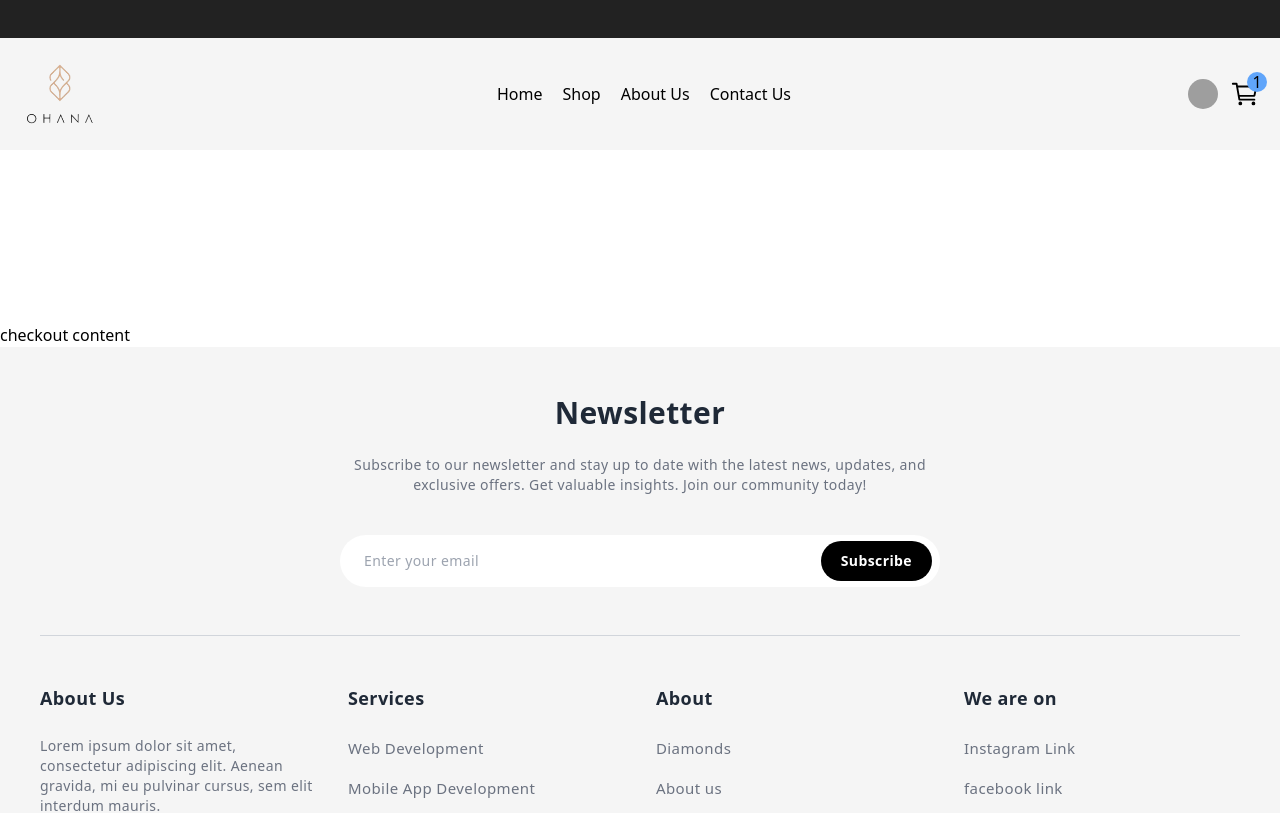
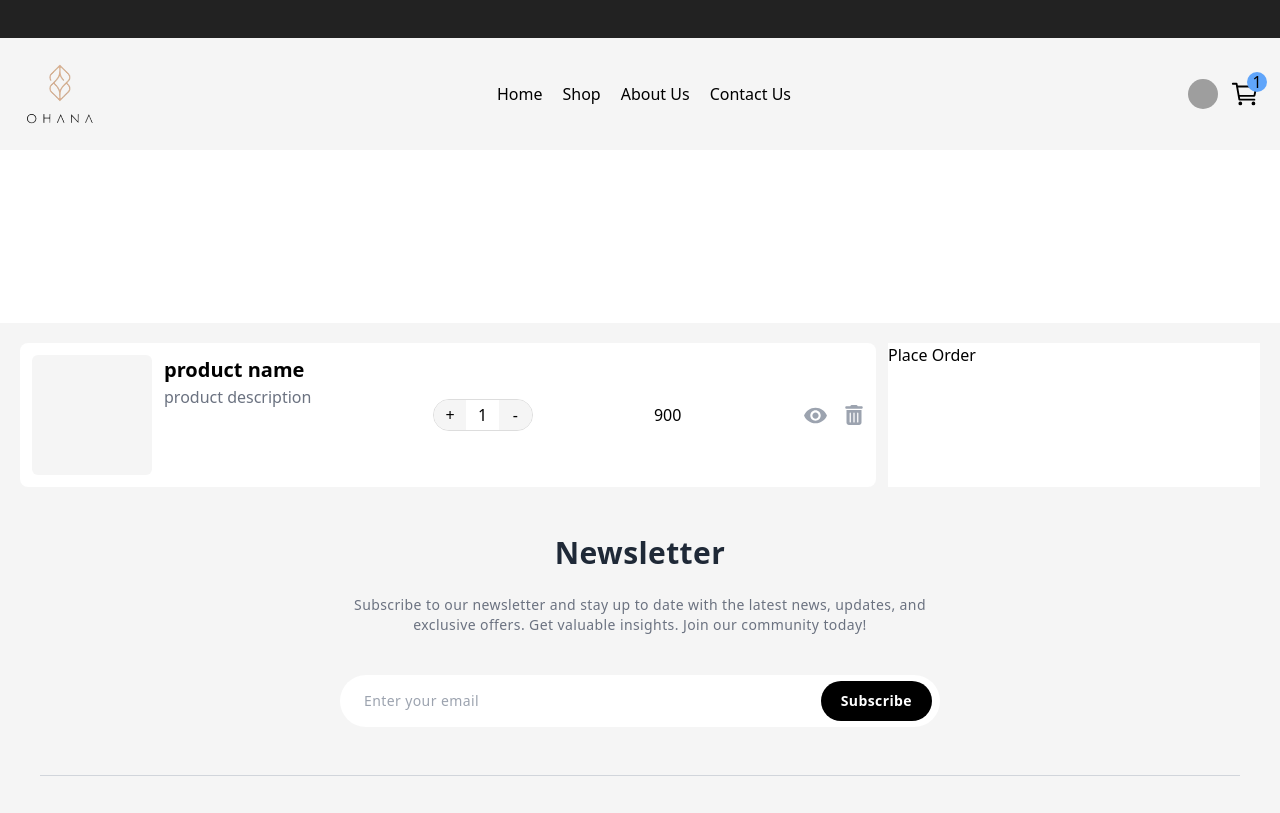
Before and after one commit to mihir1811/my-ecom-frontend, a React (Vite) app: page /checkout in a window 1280 px wide. Shown: the top 813 px of the page. Built offline with nearby package versions, Linux system fonts and the light colour scheme; grey boxes are pictures that could not be loaded.

Commit message:
add content in checkout page

```diff
--- a/src/pages/userPages/CartPage.jsx
+++ b/src/pages/userPages/CartPage.jsx
@@ -2,12 +2,15 @@ import React, { useState } from "react";
 import Footer2 from "../../components/footer2";
 import { MdRemoveRedEye } from "react-icons/md";
 import { FaTrashCan } from "react-icons/fa6";
+import { useNavigate } from "react-router-dom";
 
 import Header2 from "../../components/Header2";
 import Header from "../../components/Header";
 
 const CartPage = () => {
   const [value, setValue] = useState(1);
+  const navigate = useNavigate();
+
   return (
     <>
       <Header />
@@ -19,8 +22,8 @@ const CartPage = () => {
             <b>2 items</b> in your bag
           </p>
 
-          <div className="flex mt-4">
-            <div className="md:w-[69%] me-[1%] rounded-lg p-3 bg-white">
+          <div className="flex mt-4 flex-wrap">
+            <div className="md:w-[69%] me-[1%] rounded-xl p-3 bg-white">
               <div className="flex justify-between w-full items-center">
                 <div className="flex">
                   <div>
@@ -61,7 +64,11 @@ const CartPage = () => {
                 </div>
               </div>
             </div>
-            <div className="md:w-[30%] h-1 bg-white"></div>
+            <div className="md:w-[30%] rounded-xl p-3 bg-white">
+              <button onClick={() => navigate("/checkout")}>
+                proceed to checkout
+              </button>
+            </div>
           </div>
         </div>
       </section>
--- a/src/pages/userPages/CheckOutPage.jsx
+++ b/src/pages/userPages/CheckOutPage.jsx
@@ -1,12 +1,66 @@
-import React from "react";
+import React, { useState } from "react";
 import Header from "../../components/Header";
 import Footer2 from "../../components/footer2";
+import { MdRemoveRedEye } from "react-icons/md";
+import { FaTrashCan } from "react-icons/fa6";
+import { useNavigate } from "react-router-dom";
 
 const CheckOutPage = () => {
+  const [value, setValue] = useState(1);
+  const navigate = useNavigate();
   return (
     <>
       <Header />
-      <h1>checkout content</h1>
+      <section className="bg-[#f5f5f5]">
+        <div className="max-w-[1320px] px-[20px]">
+          <div className="flex pt-5 flex-wrap">
+            <div className="md:w-[69%] me-[1%] rounded-lg p-3 bg-white">
+              <div className="flex justify-between w-full items-center">
+                <div className="flex">
+                  <div>
+                    {/* <img /> */}
+                    <div className="bg-[#f5f5f5] rounded-md h-[120px] w-[120px] max-h-[150px] max-w-[150px]"></div>
+                  </div>
+                  <div className="ms-3">
+                    <h3 className="font-semibold text-[20px]">product name</h3>
+                    <p className="text-gray-500">product description</p>
+                  </div>
+                </div>
+                <div className="border border-[#ddd] flex items-center rounded-full w-[100px]">
+                  <div
+                    className="w-full text-center bg-[#f5f5f5] leading-[30px] rounded-s-full h-[30px]"
+                    onClick={(e) => setValue(value + 1)}
+                  >
+                    +
+                  </div>
+                  <div className="w-full text-center bg-white">{value}</div>
+                  <div
+                    className="w-full text-center bg-[#f5f5f5] leading-[30px] rounded-e-full h-[30px]"
+                    onClick={(e) => setValue(value - 1)}
+                  >
+                    -
+                  </div>
+                </div>
+                <div>
+                  <p>900</p>
+                </div>
+                <div className="flex items-center">
+                  <button>
+                    <MdRemoveRedEye size={25} className="text-gray-400" />
+                  </button>
+                  <span className="mx-2"></span>
+                  <button>
+                    <FaTrashCan size={20} className="text-gray-400" />
+                  </button>
+                </div>
+              </div>
+            </div>
+            <div className="md:w-[30%]  bg-white">
+              <button onClick={() => navigate("/checkout")}>Place Order</button>
+            </div>
+          </div>
+        </div>
+      </section>
       <Footer2 />
     </>
   );
```
